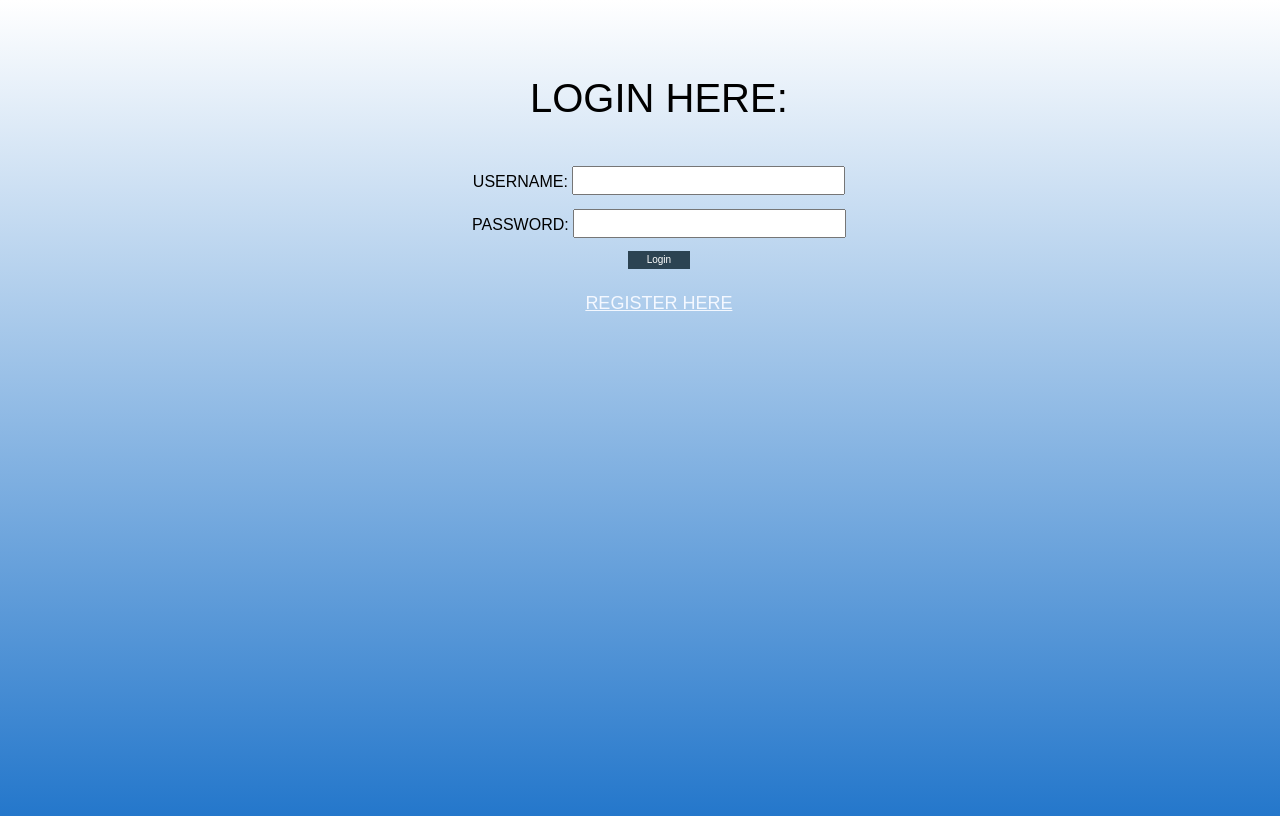
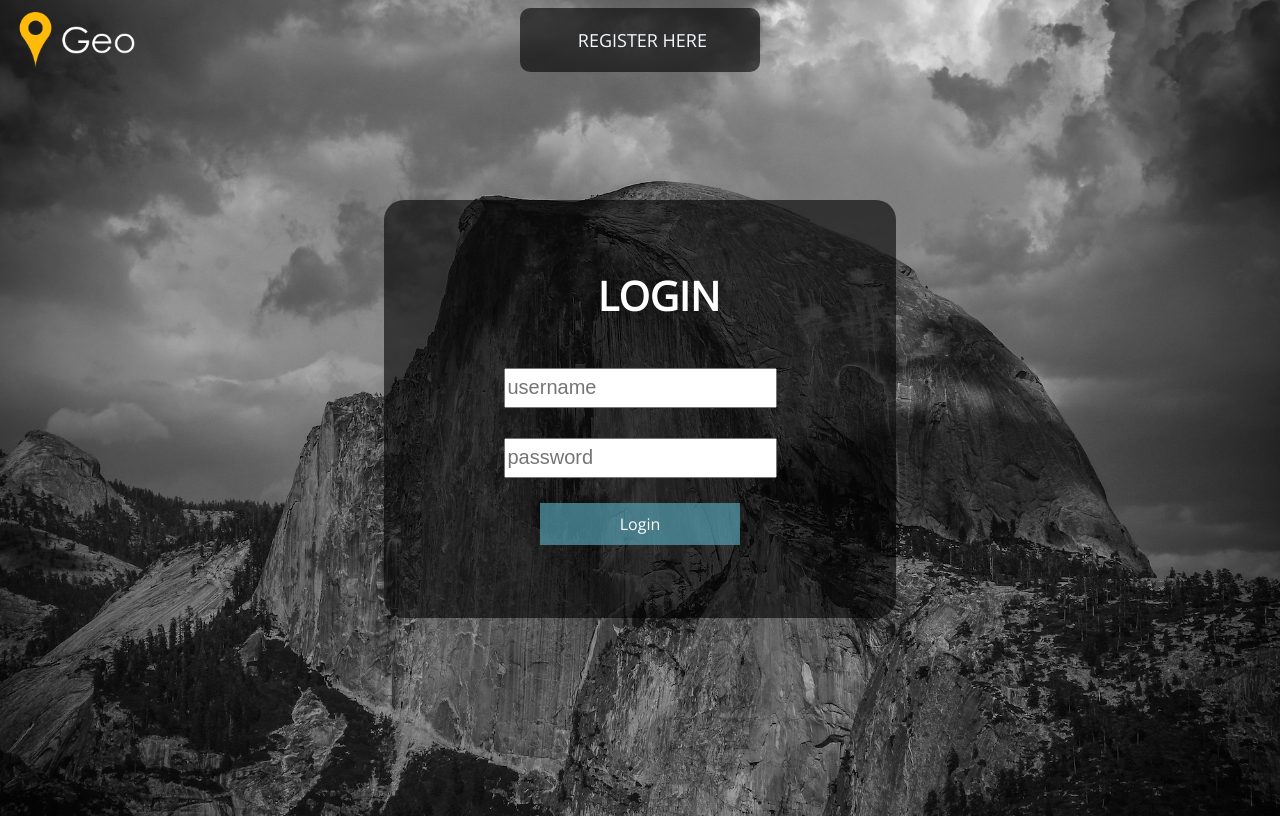
Before and after one commit to ConnorChristensen/CS290, a PHP site: page /login_registration/login.php in a window 1280 px wide. Run offline with PHP 8.4, Linux system fonts and the light colour scheme; data that the repository does not hold is empty.

Commit message:
Login and Registration redesign
Background picture added and text boxes stylized

```diff
--- a/Badges/get_badge.php
+++ b/Badges/get_badge.php
@@ -1,5 +1,6 @@
 <?php
 header('Content-type: application/json;charset=UTF-8');
+
 include("_header.php");
 
 $badge = array();
--- a/Badges/get_user_badges.php
+++ b/Badges/get_user_badges.php
@@ -1,8 +1,7 @@
 <?php
 header('Content-type: application/json;charset=UTF-8');
-?>
-<?php include("_header.php");?>
-<?php
+
+include("_header.php");
 
 $user_badges = array();
 
--- a/Badges/javaScript.js
+++ b/Badges/javaScript.js
@@ -113,7 +113,7 @@ function badgePopup(badgeNum) {
 //places the badges on the badges page
 function getBadges(){
 	for(i=0; i<badges.length; i++){
-		$("#display").append(" <div class='badge' id='myBtn' onclick='badgePopup("+i+")'><img src=" + badges[i] + "></div>");
+		$("#display").append("<div class='badge' id='myBtn' onclick='badgePopup("+i+")'><img src=" + badges[i] + "></div>");
 	}
 }
 
--- a/index.html
+++ b/index.html
@@ -66,6 +66,10 @@
         </table>
     </div>
     <div class="sized" id="inbetween">
+        <div class="content">
+            <p class="TitleBanner">SECURITY</p>
+            <p class="TitleSub">We securely store your password and username totally encrypted in our database and we never collect any GPS data.</p>
+        </div>
     </div>
     <div id="aboutus">
         <table id="pictures">
--- a/login_registration/login.css
+++ b/login_registration/login.css
@@ -1,6 +1,18 @@
 body{
-    background: linear-gradient( white, #2477cb);
+    background: url(../Images/Half_Dome.jpg) no-repeat center center fixed;
+    -webkit-background-size: cover;
+    -moz-background-size: cover;
+    -o-background-size: cover;
+    background-size: cover;
+    max-width: 2000px;
     height: 100vh;
+    overflow: hidden;
+}
+
+h1, a, label, p, td, input[type=submit]{
+    color: white;
+    text-decoration: none;
+    font-family: 'Open Sans';
 }
 
 h1 {
@@ -8,51 +20,79 @@ h1 {
     padding-left: 1cm;
     padding-bottom: .25cm;
     font-size: 40px;
-    color: black;
     border-width: thick;
-    font-family: sans-serif;
-    font-weight: 100;
 }
 
 label {
     padding-bottom: .5cm;
     padding-left: 1cm;
-    font-family: sans-serif;
-    font-weight: 100;
-    color: black;
 }
 
 input[type=text], input[type=password] {
     font-size: 20px;
+    height: 40px;
     margin: 5px 0;
     box-sizing: border-box;
 }
 
 input[type=submit]{
-    margin-left: 1cm;
-    margin-top: .1cm;
-    padding-left: .5cm;
-    padding-right: .5cm;
-    padding-bottom: .1cm;
-    padding-top: .1cm;
-    font-size: 10px;
+    padding: 10px;
+    width: 200px;
+    font-size: 12pt;
     color: white;
     border: none;
     text-decoration: none;
-    background-color: #2c4352;
-    font-family: sans-serif;
-    font-weight: 100;
+    transition: .5s;
+    background-color: rgba(85, 158, 175, 0.7);
+    margin-bottom: 50px;
+}
+
+input[type=submit]:hover {
+    background: #009eac;
+    transition: .5s;
+}
+
+img {
+    position: absolute;
+    left: 4px;
+    top: 5px;
+    height: 70px;
 }
 
 a {
     padding-left: 1cm;
     font-size: 18px;
-    font-family: sans-serif;
     color: #f4f8ff;
 }
 
 table {
-    width: 60vw;
+    background: rgba(0, 0, 0, 0.6);
+    width: 40vw;
     margin: auto;
     text-align: center;
+    position: absolute;
+    left: 0;
+    right: 0;
+    top: 25%;
+    border-radius: 20px;
 }
+
+#register {
+    background: rgba(0, 0, 0, 0.6);
+    padding: 20px;
+    transition: .5s;
+    width: 200px;
+    left: 0;
+    right: 0;
+    margin: auto;
+    border-radius: 10px;
+}
+
+#register a {
+    text-align: center;
+}
+
+#register:hover {
+    background: #009eac;
+    transition: .5s;
+}
--- a/login_registration/login.php
+++ b/login_registration/login.php
@@ -44,39 +44,42 @@ else {
                 $sessionSet = true;
             } else {
                 $error = "The username or password was incorrect";
-                //header(401);
             }
         }
     }
 }
 ?>
-<!DOCTYPE HTML>
+    <!DOCTYPE HTML>
     <html>
 
     <head>
         <title>Badges Login Page</title>
-        <link rel="stylesheet" href="login.css" />
+        <link rel="stylesheet" href="login.css"/>
+        <link href='https://fonts.googleapis.com/css?family=Open+Sans:300,400' rel='stylesheet' type='text/css'>
     </head>
 
     <body>
+        <img src="../Images/Logo_Name_Combo_White.png" alt="">
+       <div id="register">
+           <a href="register.php">REGISTER HERE</a>
+       </div>
         <form method="post" action="<?php echo htmlspecialchars($_SERVER[" PHP_SELF "]); ?>">
             <table>
                 <tr>
                     <td>
-                        <h1>LOGIN HERE:</h1></td>
-                </tr>
-                <tr>
-                    <td>
-                        <label>USERNAME:</label>
-                        <input type="text" name="username">
-                        <?php echo $emptyUsername;?>
+                        <h1>LOGIN</h1>
                     </td>
                 </tr>
                 <tr>
                     <td>
-                        <label>PASSWORD:</label>
-                        <input type="password" name="password">
-                        <?php echo $emptyPassword;?>
+                        <input type="text" name="username" placeholder="username">
+                        <?php echo("<p>$emptyUsername</p>");?>
+                    </td>
+                </tr>
+                <tr>
+                    <td>
+                        <input type="password" name="password" placeholder="password">
+                        <?php echo("<p>$emptyPassword</p>");?>
                     </td>
                 </tr>
                 <tr>
@@ -87,16 +90,12 @@ else {
                 <tr>
                     <td>
                         <p>
-                            <?php echo $error;?>
-                                <?php if($sessionSet) {
-  echo "<script type=\"text/javascript\">document.location.href=\"http://web.engr.oregonstate.edu/~chriconn/Badges/badge.php\";</script>";
-                                }?>
+                            <?php
+                            echo $error;
+                            if($sessionSet) {
+                                echo "<script type=\"text/javascript\">document.location.href=\"http://web.engr.oregonstate.edu/~chriconn/Badges/badge.php\";</script>";
+                            }?>
                         </p>
-                    </td>
-                </tr>
-                <tr>
-                    <td>
-                        <a href="register.php">REGISTER HERE</a>
                     </td>
                 </tr>
             </table>
```
Also changed, not shown: login_registration/register.css (+58 -65 lines), login_registration/register.php (+30 -26 lines), login_registration/service.php (added, +37 -0 lines), stylesheet.css (+19 -4 lines), Images/Bay_Bridge.jpg (renamed from Images/Bay Bridge.jpg), Images/Half_Dome.jpg (added), login_registration/_header.php (line endings or trailing spaces).
